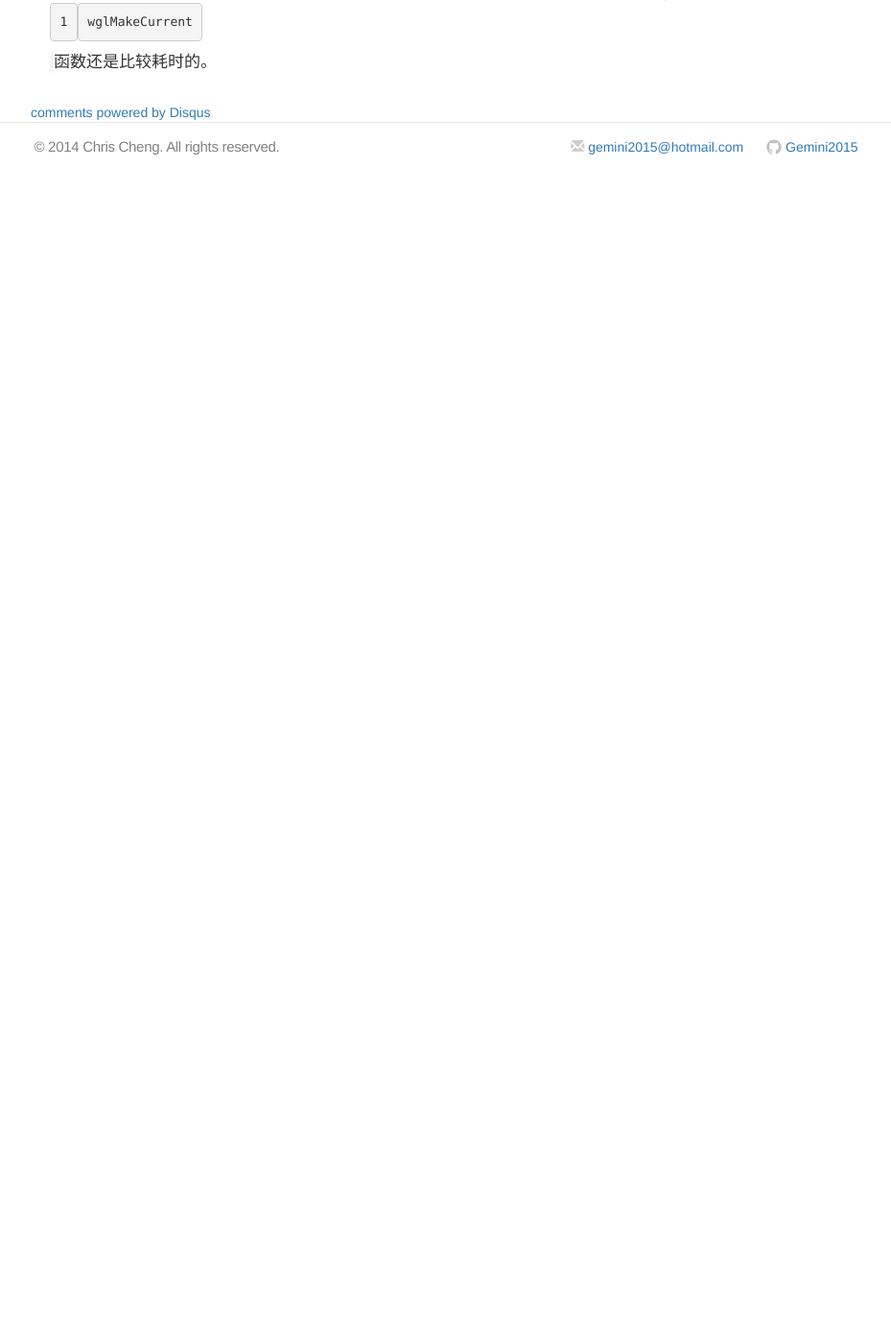
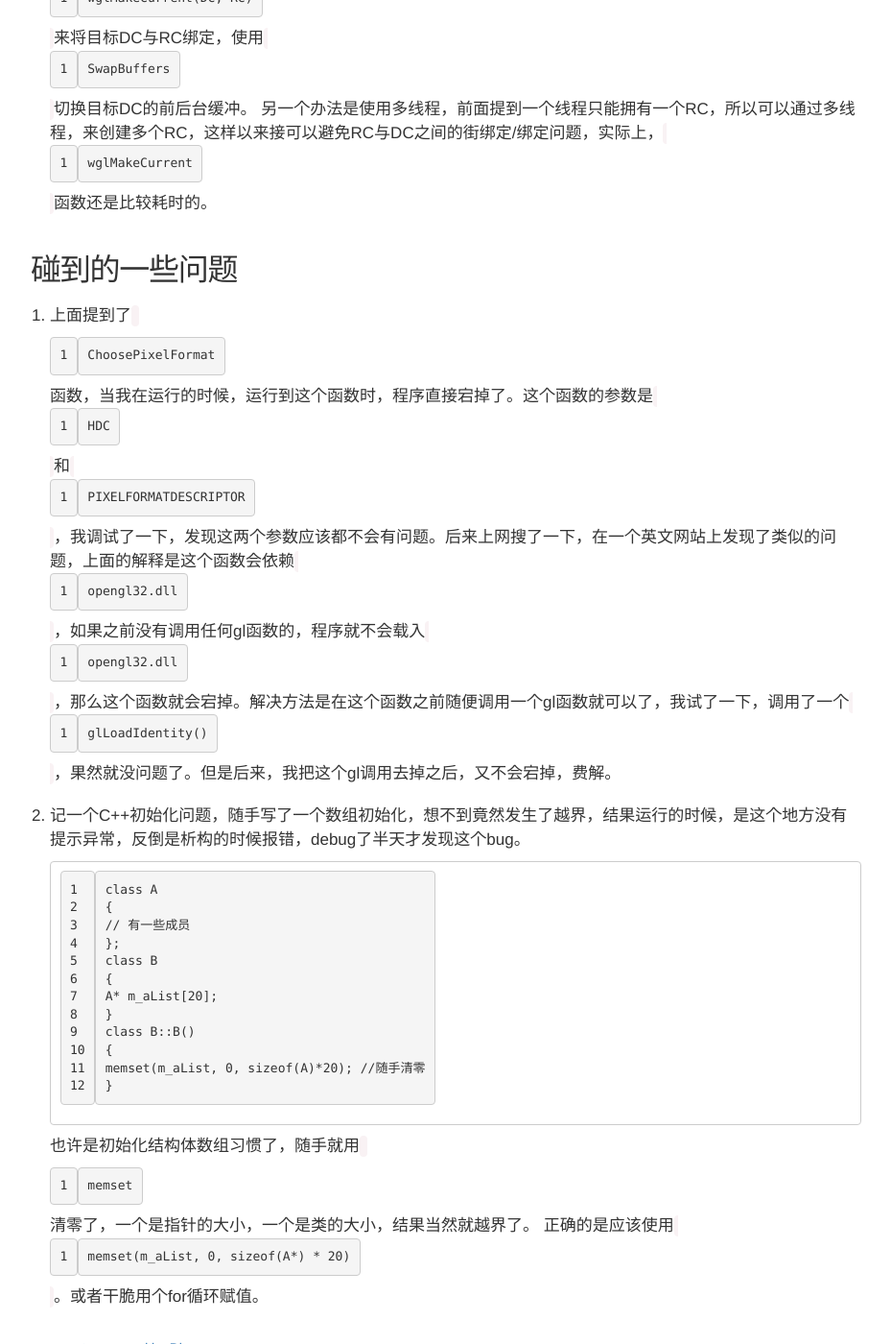
Before and after one commit to Gemini2015/gemini2015.github.io, a Jekyll site: the page built from _posts/2014-12-04-zfxengine-opengl.markdown, in a window 1280 px wide and 1400 px high, scrolled down 2588 px. Shown: the whole window at 96% size, without its empty margins (175-1104 px from the left). Built offline with Jekyll 4.4.1, drawn with Linux system fonts in a browser that asks for light colours; nearby versions of some CDN libraries; comment, search, counter and statistics services are not loaded; before the commit the page ends 2781 px from its top, so only the background shows below that; some of the changed text lies outside the part shown.

Commit message:
更新了使用opengl时碰到的一些问题

````diff
--- a/_posts/2014-12-04-zfxengine-opengl.markdown
+++ b/_posts/2014-12-04-zfxengine-opengl.markdown
@@ -26,5 +26,30 @@ description: 使用OpenGL实现ZFXEngine定义的ZFXRenderDevice
 
     >之前写的OpenGL程序都是直接使用的glut创建窗口，根本不知道OpenGL绘图的时候，需要创建`绘制上下文`，并且将绘制上下文与当前窗口的`DC`绑定，才能开始绘制绘制图形。由此可见，过度依赖于封装好的函数库，对于学习来说并不是一件好事。
 
-    在OpenGL中，要想绘制图形，必须首先创建一个`RC`（RenderContext），将RC与窗口的DC绑定，才能开始绘制。一个线程只能拥有一个RC，但是可以有多个DC。所以可以使用下面的方法来进行多窗口渲染。同样调用`CreateWindowEx`创建n个Window，获取每个Window的DC，并且将每个DC的像素格式(`PIXELFORMATDESCRIPTOR`)都设置成相同的（RC根据DC创建，一个RC要想与其他DC绑定，该DC必须与创建该RC的DC具有相同的像素格式）。使用`wglCreateContext`（Win平台前缀为`wgl`）创建一个RC，然后在渲染每个窗口之前使用`wglMakeCurrent(NULL, NULL)`解绑定，再调用`wglMakeCurrent(DC, RC)`来将目标DC与RC绑定，使用`SwapBuffers`切换目标DC的前后台缓冲。
+    在OpenGL中，要想绘制图形，必须首先创建一个`RC`（RenderContext），将RC与窗口的DC绑定，才能开始绘制。一个线程只能拥有一个RC，但是可以有多个DC。所以可以使用下面的方法来进行多窗口渲染。同样调用`CreateWindowEx`创建n个Window，获取每个Window的DC，并且调用`ChoosePixelFormat`和`SetPixelFormat`将每个DC的像素格式(`PIXELFORMATDESCRIPTOR`)都设置成相同的（RC根据DC创建，一个RC要想与其他DC绑定，该DC必须与创建该RC的DC具有相同的像素格式）。使用`wglCreateContext`（Win平台前缀为`wgl`）创建一个RC，然后在渲染每个窗口之前使用`wglMakeCurrent(NULL, NULL)`解绑定，再调用`wglMakeCurrent(DC, RC)`来将目标DC与RC绑定，使用`SwapBuffers`切换目标DC的前后台缓冲。
     另一个办法是使用多线程，前面提到一个线程只能拥有一个RC，所以可以通过多线程，来创建多个RC，这样以来接可以避免RC与DC之间的街绑定/绑定问题，实际上，`wglMakeCurrent`函数还是比较耗时的。
+
+
+碰到的一些问题
+--
+
+1.  上面提到了`ChoosePixelFormat`函数，当我在运行的时候，运行到这个函数时，程序直接宕掉了。这个函数的参数是`HDC`和`PIXELFORMATDESCRIPTOR`，我调试了一下，发现这两个参数应该都不会有问题。后来上网搜了一下，在一个英文网站上发现了类似的问题，上面的解释是这个函数会依赖`opengl32.dll`，如果之前没有调用任何gl函数的，程序就不会载入`opengl32.dll`，那么这个函数就会宕掉。解决方法是在这个函数之前随便调用一个gl函数就可以了，我试了一下，调用了一个`glLoadIdentity()`，果然就没问题了。但是后来，我把这个gl调用去掉之后，又不会宕掉，费解。
+
+2.  记一个C++初始化问题，随手写了一个数组初始化，想不到竟然发生了越界，结果运行的时候，是这个地方没有提示异常，反倒是析构的时候报错，debug了半天才发现这个bug。
+
+    ```
+class A
+{
+    // 有一些成员
+};
+class B
+{
+    A* m_aList[20];
+}
+class B::B()
+{
+    memset(m_aList, 0, sizeof(A)*20); //随手清零
+}
+    ```
+    也许是初始化结构体数组习惯了，随手就用`memset`清零了，一个是指针的大小，一个是类的大小，结果当然就越界了。
+    正确的是应该使用`memset(m_aList, 0, sizeof(A*) * 20)`。或者干脆用个for循环赋值。
````
